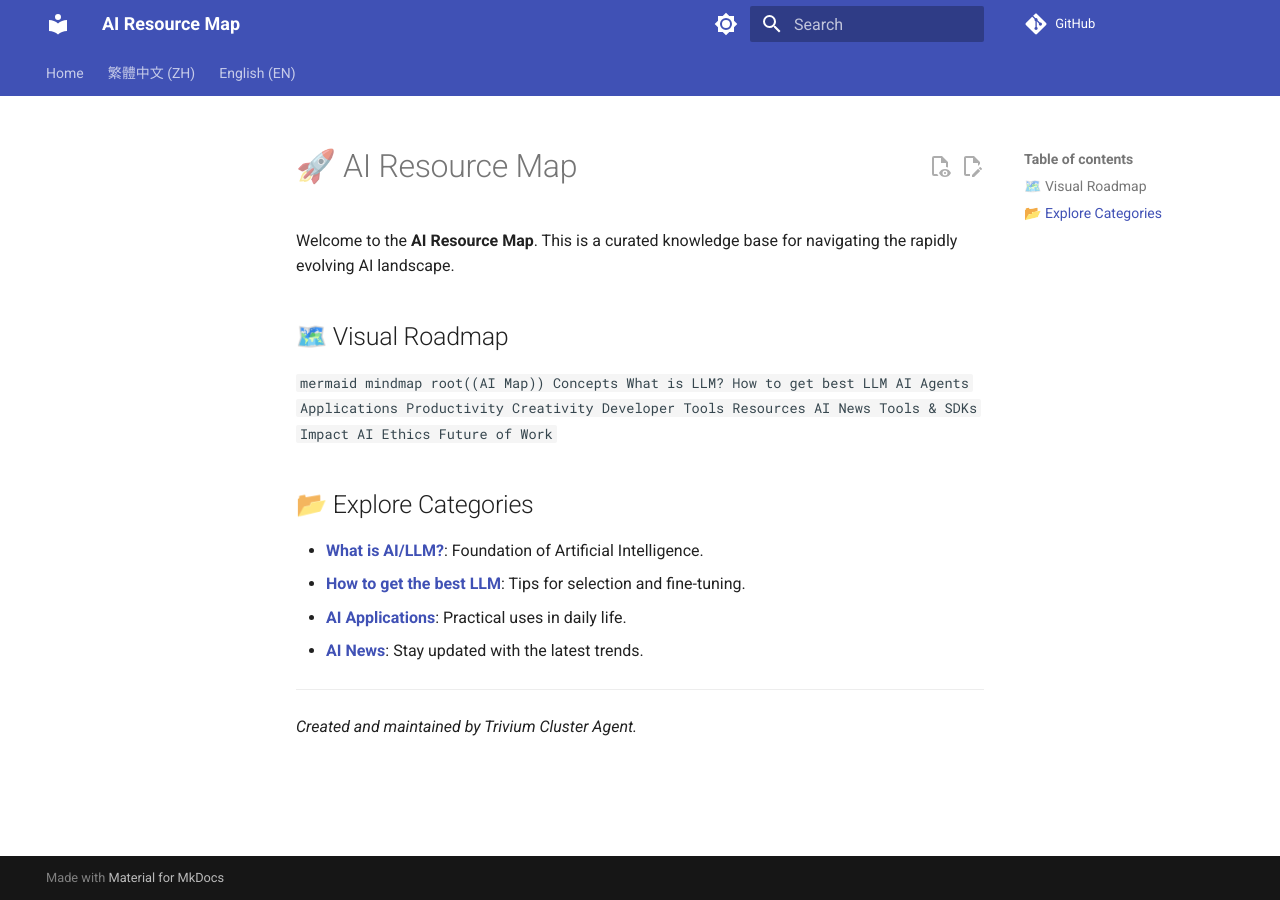
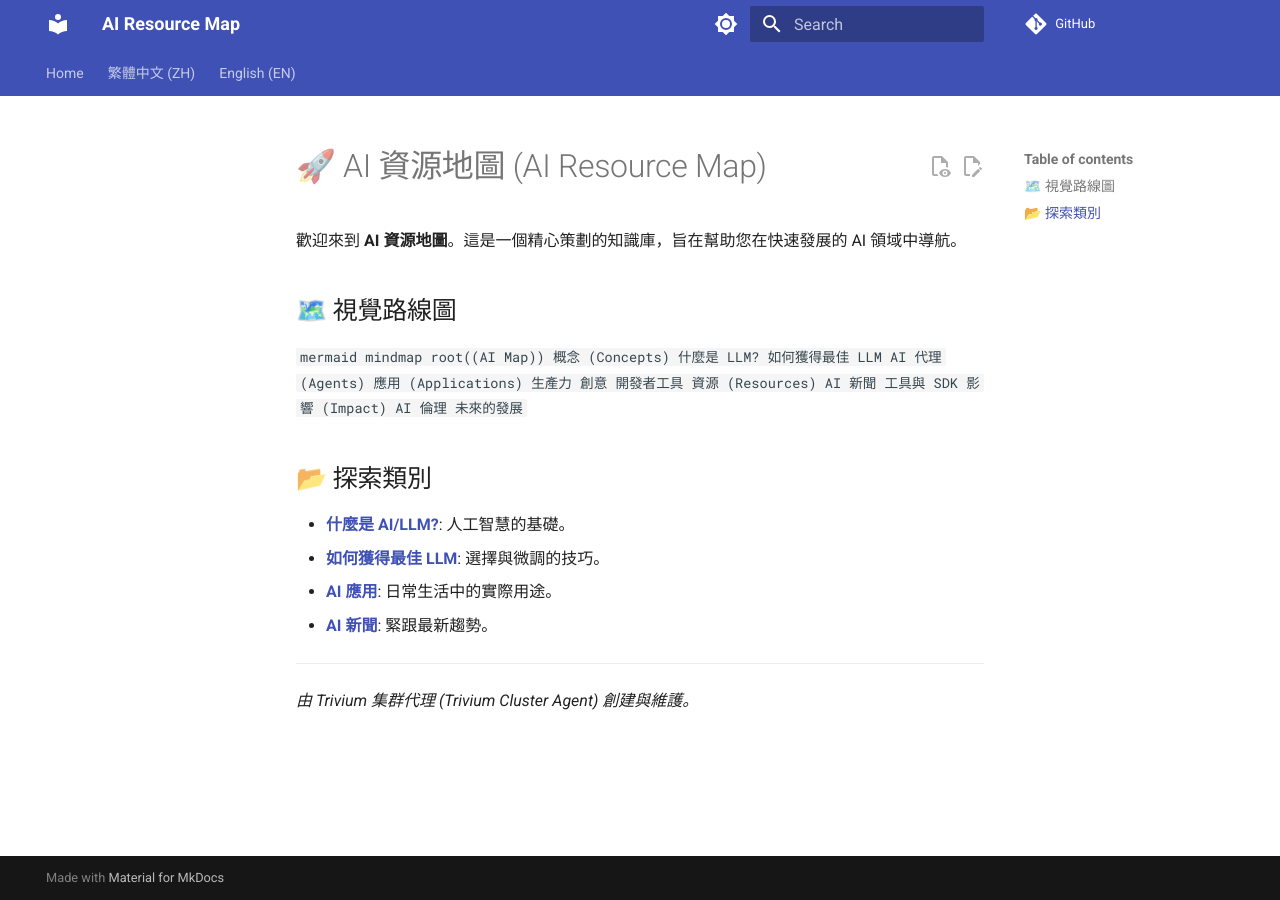
Before and after one commit to ultima6-tw/ai-map, an MkDocs documentation site: the page built from docs/zh/index.md, in a window 1280 px wide. Built offline with MkDocs 1.6.1 and Material for MkDocs 9.7.7, drawn with Linux system fonts in a browser that asks for light colours; comment, search, counter and statistics services are not loaded.

Commit message:
docs: translate zh index, update root index, and fix internal links

````diff
--- a/docs/zh/index.md
+++ b/docs/zh/index.md
@@ -1,34 +1,34 @@
-# 🚀 AI Resource Map
+# 🚀 AI 資源地圖 (AI Resource Map)
 
-Welcome to the **AI Resource Map**. This is a curated knowledge base for navigating the rapidly evolving AI landscape.
+歡迎來到 **AI 資源地圖**。這是一個精心策劃的知識庫，旨在幫助您在快速發展的 AI 領域中導航。
 
-## 🗺️ Visual Roadmap
+## 🗺️ 視覺路線圖
 
 ```mermaid
 mindmap
   root((AI Map))
-    Concepts
-      What is LLM?
-      How to get best LLM
-      AI Agents
-    Applications
-      Productivity
-      Creativity
-      Developer Tools
-    Resources
-      AI News
-      Tools & SDKs
-    Impact
-      AI Ethics
-      Future of Work
+    概念 (Concepts)
+      什麼是 LLM?
+      如何獲得最佳 LLM
+      AI 代理 (Agents)
+    應用 (Applications)
+      生產力
+      創意
+      開發者工具
+    資源 (Resources)
+      AI 新聞
+      工具與 SDK
+    影響 (Impact)
+      AI 倫理
+      未來的發展
 ```
 
-## 📂 Explore Categories
+## 📂 探索類別
 
-- **[What is AI/LLM?](what-is-ai-or-llm.md)**: Foundation of Artificial Intelligence.
-- **[How to get the best LLM](how-get-best-llm.md)**: Tips for selection and fine-tuning.
-- **[AI Applications](ai-application.md)**: Practical uses in daily life.
-- **[AI News](ai-news.md)**: Stay updated with the latest trends.
+- **[什麼是 AI/LLM?](what-is-ai-or-llm.md)**: 人工智慧的基礎。
+- **[如何獲得最佳 LLM](how-get-best-llm.md)**: 選擇與微調的技巧。
+- **[AI 應用](ai-application.md)**: 日常生活中的實際用途。
+- **[AI 新聞](ai-news.md)**: 緊跟最新趨勢。
 
 ---
-*Created and maintained by Trivium Cluster Agent.*
+*由 Trivium 集群代理 (Trivium Cluster Agent) 創建與維護。*
````
Also changed, not shown: docs/index.md (+3 -28 lines).
